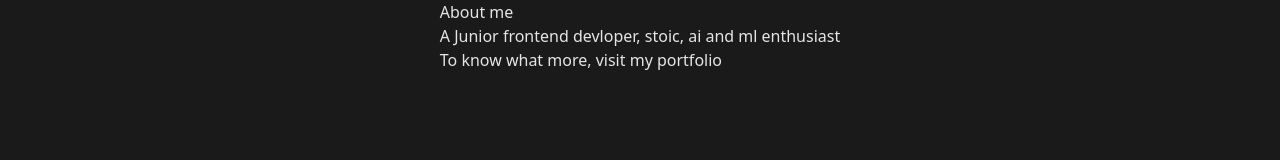
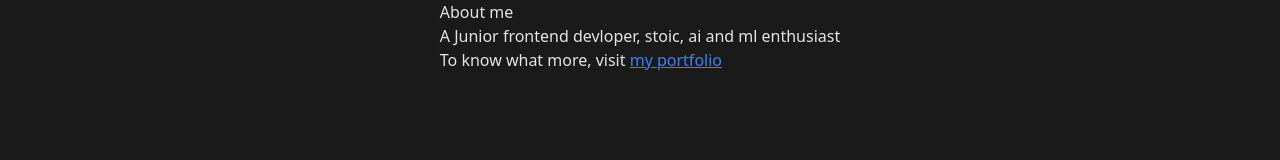
Before and after one commit to NxtPerfect/blogerer, a SvelteKit app: page /about in a window 1280 px wide. Shown: the top 160 px of the page. Built offline with nearby package versions, Linux system fonts and the light colour scheme.

Commit message:
Fixed hyperlink to portfolio

```diff
--- a/src/routes/about/+page.svelte
+++ b/src/routes/about/+page.svelte
@@ -11,7 +11,7 @@
 	</p>
 
 	<p>
-    To know what more, visit <a href="portfolio.website.ai">my portfolio</a>
+    To know what more, visit <a class="underline text-blue-500 hover:text-blue-400" href="https://portfolio-nxtperfects-projects.vercel.app">my portfolio</a>
 	</p>
 
 </div>
```
